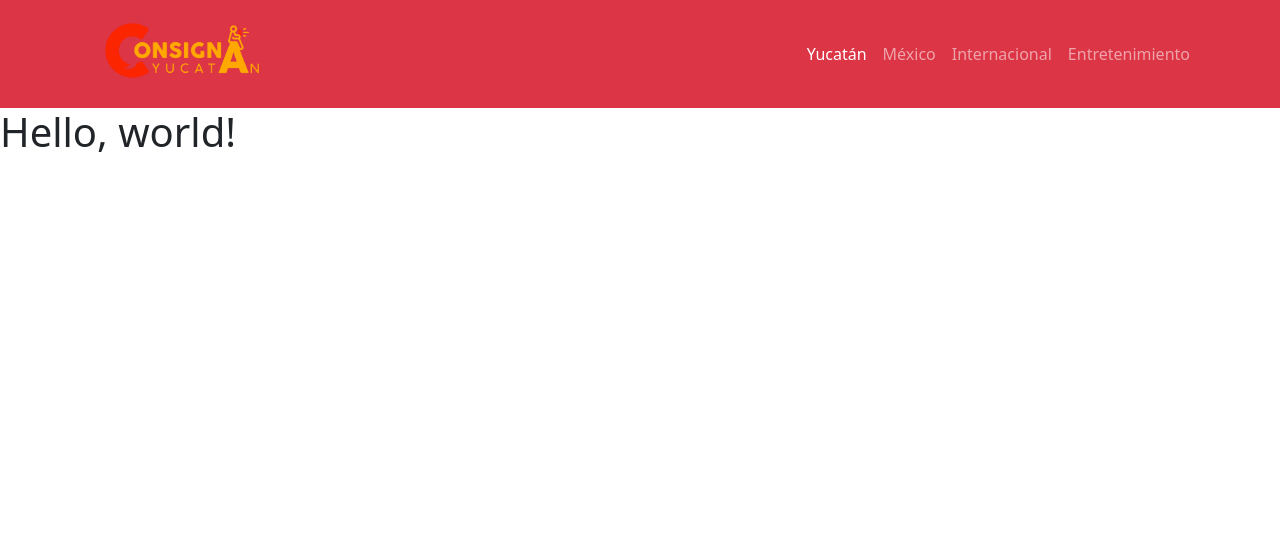
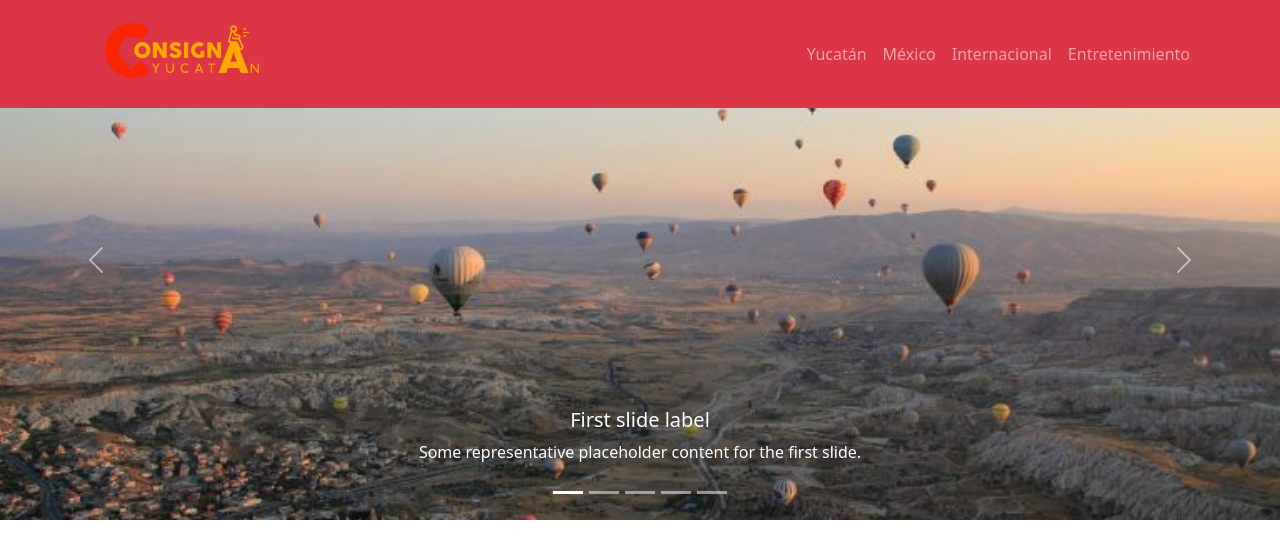
Before and after one commit to joshialonzo/newspaper-app, a Django app: template webserver/templates/bootstrap/home.html in a window 1280 px wide. Shown: the top 559 px of the page. Run offline with Django 3.2, Linux system fonts and the light colour scheme; the template is opened without the code that fills it, so the values that code supplies are empty; parts of the project's set-up code (start-up, migrations or seed data) failed here and were passed over; some libraries are stand-ins or nearby versions.

Commit message:
Add carousel to home

```diff
--- a/webserver/templates/bootstrap/home.html
+++ b/webserver/templates/bootstrap/home.html
@@ -1,5 +1,7 @@
 <!doctype html>
 {% load static %}
+{% load humanize %}
+
 <html lang="en">
 
 <head>
@@ -9,17 +11,34 @@
     <link rel="icon" type="image/vnd.microsoft.icon" href="{% static 'favicon.ico' %}">
     <link href="https://cdn.jsdelivr.net/npm/bootstrap@5.3.0-alpha1/dist/css/bootstrap.min.css" rel="stylesheet"
         integrity="sha384-GLhlTQ8iRABdZLl6O3oVMWSktQOp6b7In1Zl3/Jr59b6EGGoI1aFkw7cmDA6j6gD" crossorigin="anonymous">
+    <style>
+        .carousel-item {
+            height: 65vh;
+            min-height: 350px;
+            background: no-repeat center center scroll;
+            -webkit-background-size: cover;
+            -moz-background-size: cover;
+            -o-background-size: cover;
+            background-size: cover;
+        }
+    </style>
 </head>
 
 <body>
-    <nav class="navbar navbar-expand-lg bg-danger navbar-dark">
+    <!-- navbar -->
+    <nav class="navbar navbar-expand-lg bg-danger navbar-dark fixed-top">
         <div class="container">
             <a href="#" class="navbar-brand">
                 <img src="{% static 'consigna-2.png' %}" width="200" alt="Consigna Yucatán Logo" />
             </a>
-            <ul class="navbar-nav">
-                <li class="nav-item">
-                    <a class="nav-link active" aria-current="page" href="#">Yucatán</a>
+            <button class="navbar-toggler" type="button" data-bs-toggle="collapse" data-bs-target="#navbarResponsive"
+                aria-controls="navbarResponsive" aria-expanded="false" aria-label="Toggle navigation">
+                <span class="navbar-toggler-icon"></span>
+            </button>
+            <div class="collapse navbar-collapse" id="navbarResponsive">
+                <ul class="navbar-nav ms-auto">
+                    <li class="nav-item active">
+                        <a class="nav-link" href="#">Yucatán</a>
                     </li>
                     <li class="nav-item">
                         <a class="nav-link" href="#">México</a>
@@ -32,9 +51,58 @@
                     </li>
                 </ul>
             </div>
+        </div>
     </nav>
 
-    <h1>Hello, world!</h1>
+    <header>
+
+        <div id="carouselExampleCaptions" class="carousel slide" data-bs-ride="carousel">
+            <div class="carousel-indicators">
+                <button type="button" data-bs-target="#carouselExampleCaptions" data-bs-slide-to="0" class="active"
+                    aria-current="true" aria-label="Slide 1"></button>
+                <button type="button" data-bs-target="#carouselExampleCaptions" data-bs-slide-to="1"
+                    aria-label="Slide 2"></button>
+                <button type="button" data-bs-target="#carouselExampleCaptions" data-bs-slide-to="2"
+                    aria-label="Slide 3"></button>
+                <button type="button" data-bs-target="#carouselExampleCaptions" data-bs-slide-to="3"
+                    aria-label="Slide 4"></button>
+                <button type="button" data-bs-target="#carouselExampleCaptions" data-bs-slide-to="4"
+                    aria-label="Slide 5"></button>
+            </div>
+            <div class="carousel-inner">
+
+
+                {% if last_5_news %}
+                {% for new in last_5_news %}
+                <div class="carousel-item active" style="background-image: url('{{ new.get_first_image.image.url }}')">
+                    <div class="carousel-caption">
+                        <h5>{{ new.title }}</h5>
+                        <p>{{ new.subtitle }}</p>
+                    </div>
+                </div>
+                {% endfor %}
+                {% else %}
+                <div class="carousel-item active" style="background-image: url('static/landscapes/capadocia.jpg')">
+                    <div class="carousel-caption">
+                        <h5>First slide label</h5>
+                        <p>Some representative placeholder content for the first slide.</p>
+                    </div>
+                </div>
+                {% endif %}
+
+            </div>
+            <button class="carousel-control-prev" type="button" data-bs-target="#carouselExampleCaptions"
+                data-bs-slide="prev">
+                <span class="carousel-control-prev-icon" aria-hidden="true"></span>
+                <span class="visually-hidden">Previous</span>
+            </button>
+            <button class="carousel-control-next" type="button" data-bs-target="#carouselExampleCaptions"
+                data-bs-slide="next">
+                <span class="carousel-control-next-icon" aria-hidden="true"></span>
+                <span class="visually-hidden">Next</span>
+            </button>
+        </div>
+    </header>
     <script src="https://cdn.jsdelivr.net/npm/bootstrap@5.3.0-alpha1/dist/js/bootstrap.bundle.min.js"
         integrity="sha384-w76AqPfDkMBDXo30jS1Sgez6pr3x5MlQ1ZAGC+nuZB+EYdgRZgiwxhTBTkF7CXvN"
         crossorigin="anonymous"></script>
```
Also changed, not shown: webserver/apps/news/views.py (+7 -1 lines). Lines whose indentation alone changed are shown as unchanged.
